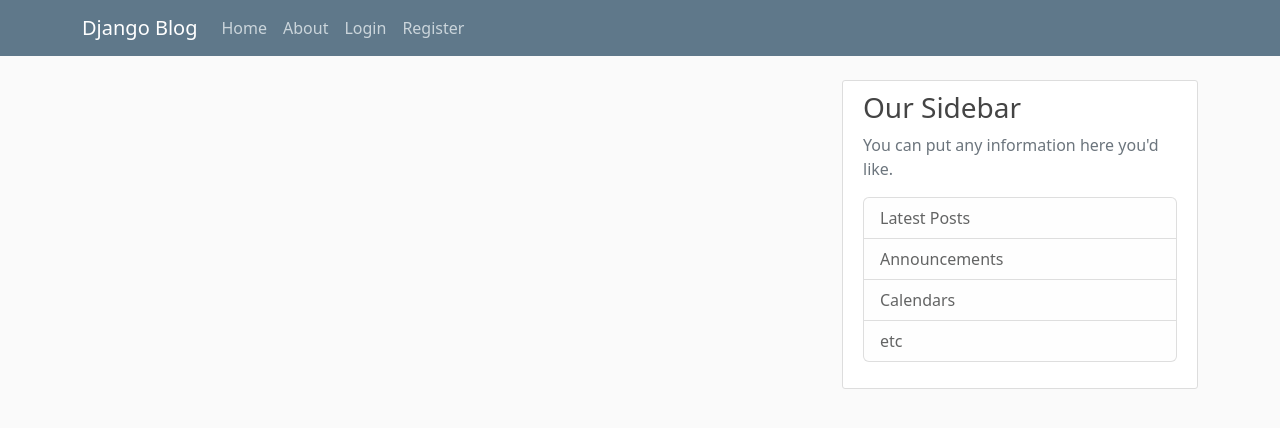
After one commit to Tyrese-Mv/blog_application, a Django app: template blog_project/blog/templates/blog/base.html in a window 1280 px wide. The commit adds this page. Shown: the top 428 px of the page. Run offline with Django 5.2, Linux system fonts and the light colour scheme; the template is opened without the code that fills it, so the values that code supplies are empty.

Commit message:
added bootstrap styling on the html pages

```diff
--- /dev/null
+++ b/blog_project/blog/static/blog/main.css
@@ -0,0 +1,84 @@
+body {
+    background: #fafafa;
+    color: #333333;
+    margin-top: 5rem;
+  }
+
+  h1, h2, h3, h4, h5, h6 {
+    color: #444444;
+  }
+
+  ul {
+    margin: 0;
+  }
+
+  .bg-steel {
+    background-color: #5f788a;
+  }
+
+  .site-header .navbar-nav .nav-link {
+    color: #cbd5db;
+  }
+
+  .site-header .navbar-nav .nav-link:hover {
+    color: #ffffff;
+  }
+
+  .site-header .navbar-nav .nav-link.active {
+    font-weight: 500;
+  }
+
+  .content-section {
+    background: #ffffff;
+    padding: 10px 20px;
+    border: 1px solid #dddddd;
+    border-radius: 3px;
+    margin-bottom: 20px;
+  }
+
+  .article-title {
+    color: #444444;
+  }
+
+  a.article-title:hover {
+    color: #428bca;
+    text-decoration: none;
+  }
+
+  .article-content {
+    white-space: pre-line;
+  }
+
+  .article-img {
+    height: 65px;
+    width: 65px;
+    margin-right: 16px;
+  }
+
+  .article-metadata {
+    padding-bottom: 1px;
+    margin-bottom: 4px;
+    border-bottom: 1px solid #e3e3e3
+  }
+
+  .article-metadata a:hover {
+    color: #333;
+    text-decoration: none;
+  }
+
+  .article-svg {
+    width: 25px;
+    height: 25px;
+    vertical-align: middle;
+  }
+
+  .account-img {
+    height: 125px;
+    width: 125px;
+    margin-right: 20px;
+    margin-bottom: 16px;
+  }
+
+  .account-heading {
+    font-size: 2.5rem;
+  }
--- /dev/null
+++ b/blog_project/blog/templates/blog/base.html
@@ -0,0 +1,61 @@
+{% load static %}
+
+<!DOCTYPE html>
+
+<html>
+    <head>
+        <meta charset="utf-8">
+    <meta name="viewport" content="width=device-width, initial-scale=1">
+    <title>Blog</title>
+    <link href="https://cdn.jsdelivr.net/npm/bootstrap@5.2.3/dist/css/bootstrap.min.css" rel="stylesheet" integrity="sha384-rbsA2VBKQhggwzxH7pPCaAqO46MgnOM80zW1RWuH61DGLwZJEdK2Kadq2F9CUG65" crossorigin="anonymous"/>
+    <link rel="stylesheet" type="text/css" href="{% static 'blog/main.css' %}"/>
+
+</head>
+    <body>
+
+        <header class="site-header">
+            <nav class="navbar navbar-expand-md navbar-dark bg-steel fixed-top">
+              <div class="container">
+                <a class="navbar-brand mr-4" href="{% url 'blog-home'%}">Django Blog</a>
+                <button class="navbar-toggler" type="button" data-toggle="collapse" data-target="#navbarToggle" aria-controls="navbarToggle" aria-expanded="false" aria-label="Toggle navigation">
+                <span class="navbar-toggler-icon"></span>
+                </button>
+                <div class="collapse navbar-collapse" id="navbarToggle">
+                  <div class="navbar-nav mr-auto">
+                    <a class="nav-item nav-link" href="{% url 'blog-home'%}">Home</a>
+                    <a class="nav-item nav-link" href="{% url 'blog-about'%}">About</a>
+                  </div>
+                  <!-- Navbar Right Side -->
+                  <div class="navbar-nav">
+                    <a class="nav-item nav-link" href="#">Login</a>
+                    <a class="nav-item nav-link" href="#">Register</a>
+                  </div>
+                </div>
+              </div>
+            </nav>
+          </header>
+          <main role="main" class="container">
+            <div class="row">
+              <div class="col-md-8">
+                {% block content %}{% endblock %}
+              </div>
+              <div class="col-md-4">
+                <div class="content-section">
+                  <h3>Our Sidebar</h3>
+                  <p class='text-muted'>You can put any information here you'd like.
+                    <ul class="list-group">
+                      <li class="list-group-item list-group-item-light">Latest Posts</li>
+                      <li class="list-group-item list-group-item-light">Announcements</li>
+                      <li class="list-group-item list-group-item-light">Calendars</li>
+                      <li class="list-group-item list-group-item-light">etc</li>
+                    </ul>
+                  </p>
+                </div>
+              </div>
+            </div>
+          </main>
+
+        <script src="" async defer></script>
+        <script src="https://cdn.jsdelivr.net/npm/bootstrap@5.2.3/dist/js/bootstrap.bundle.min.js" integrity="sha384-kenU1KFdBIe4zVF0s0G1M5b4hcpxyD9F7jL+jjXkk+Q2h455rYXK/7HAuoJl+0I4" crossorigin="anonymous"></script>
+    </body>
+</html>
```
Also changed, not shown: blog_project/blog/templates/blog/about.html (+4 -22 lines), blog_project/blog/templates/blog/home.html (+15 -22 lines).
